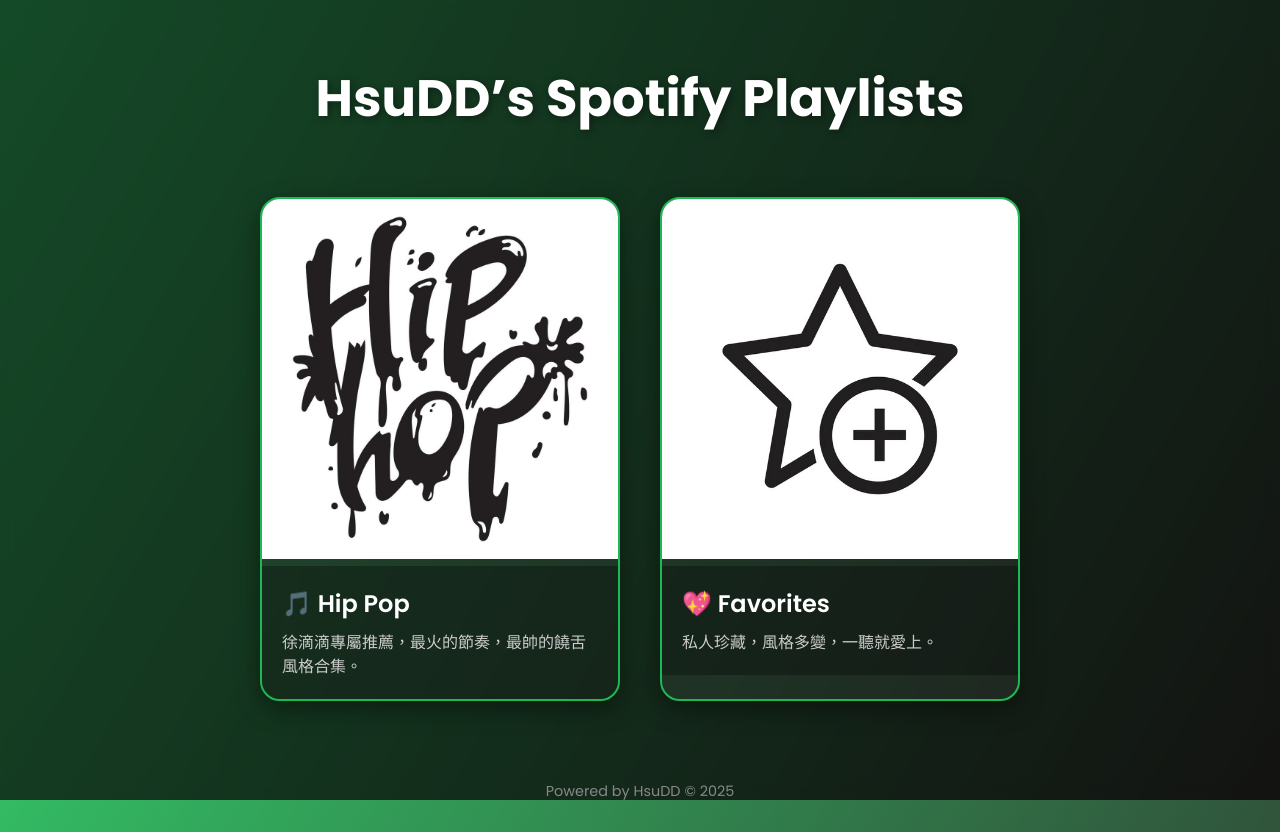
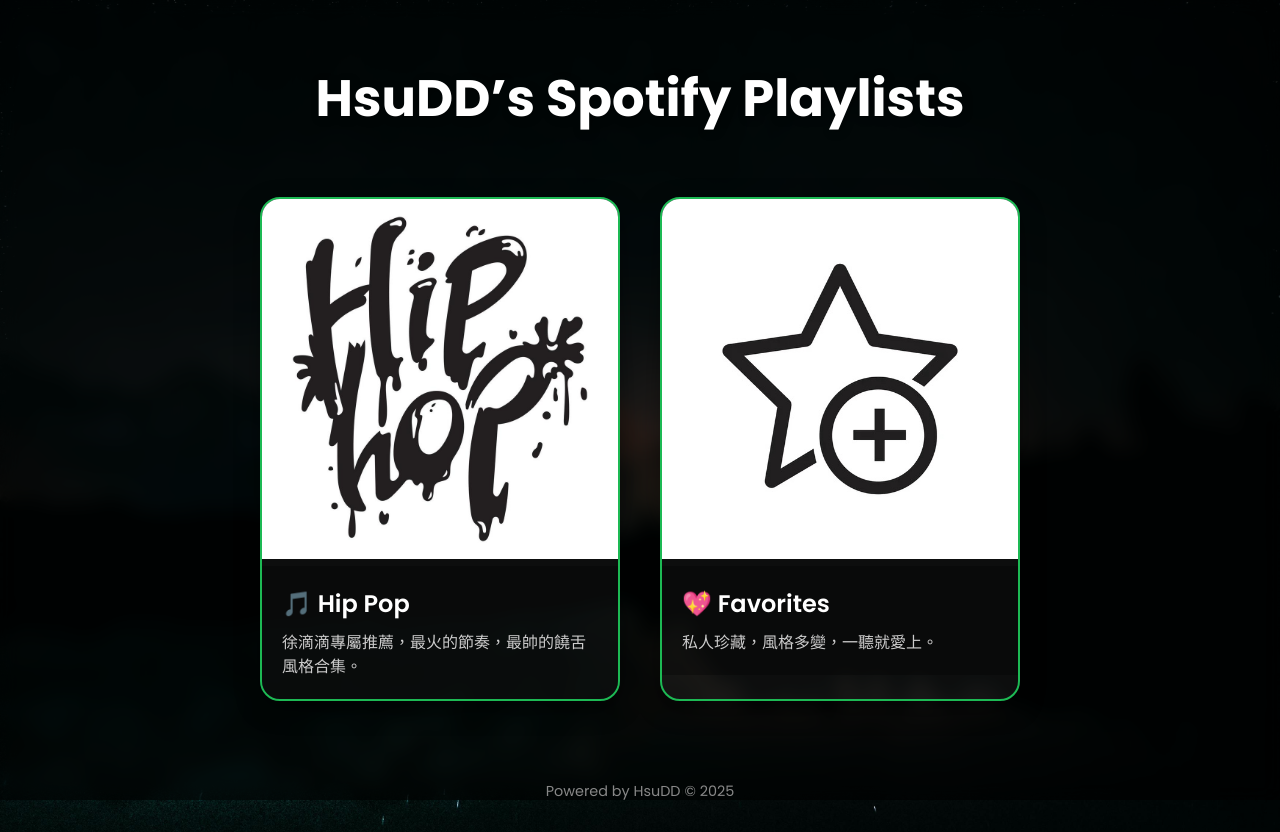
Before and after one commit to HsuDDfps/spotify-playlist, a plain HTML site: page index.html in a window 1280 px wide. Drawn offline with Linux system fonts and the light colour scheme.

Commit message:
Update index.html

```diff
--- a/index.html
+++ b/index.html
@@ -15,7 +15,7 @@
       margin: 0;
       padding: 0;
       font-family: 'Poppins', 'Noto Sans TC', sans-serif;
-      background: url('Index_BG_FULL.png') no-repeat center center fixed;
+      background: url('Index_BG.jpg') no-repeat center center fixed;
       background-size: cover;
       color: white;
       text-align: center;
```
